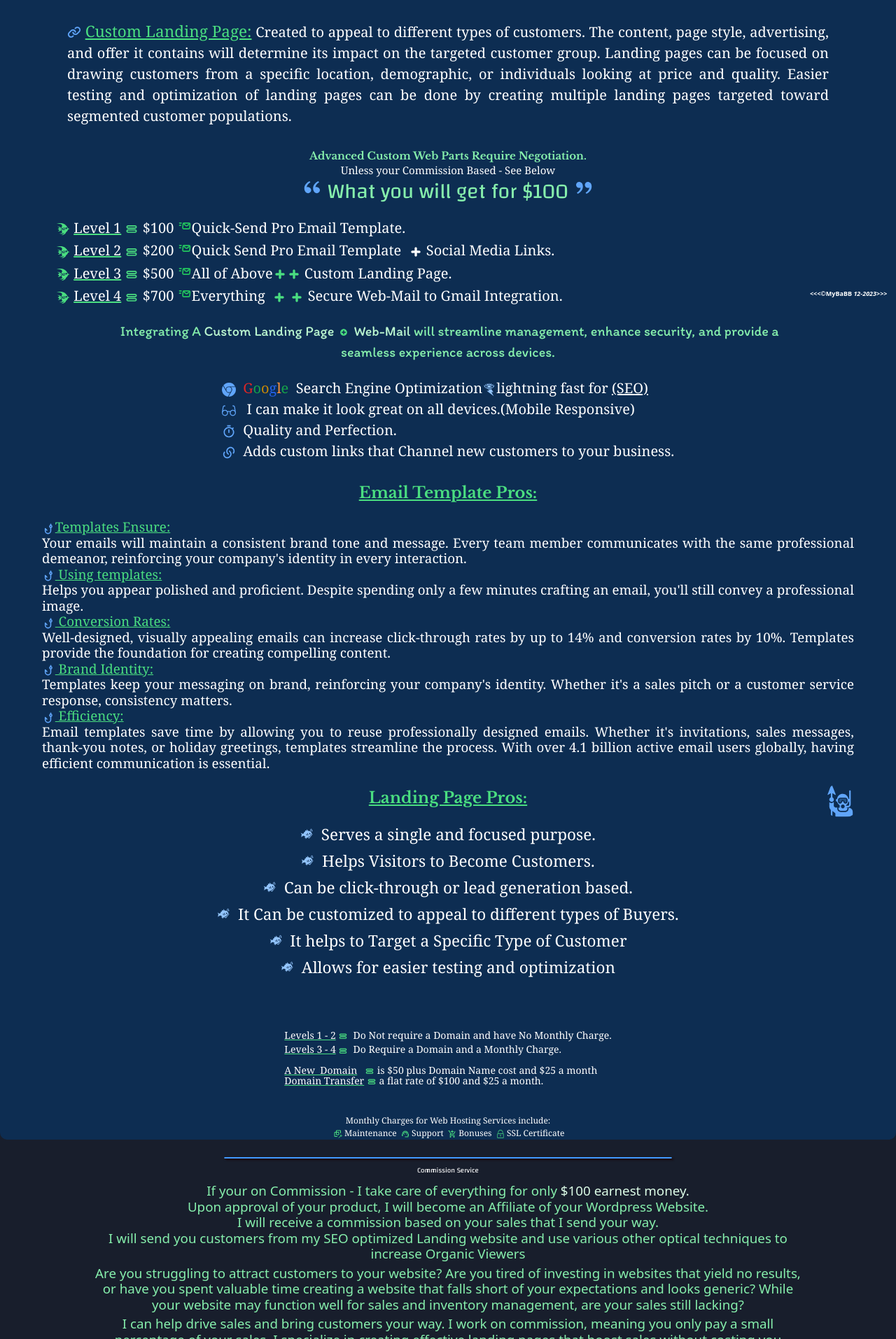
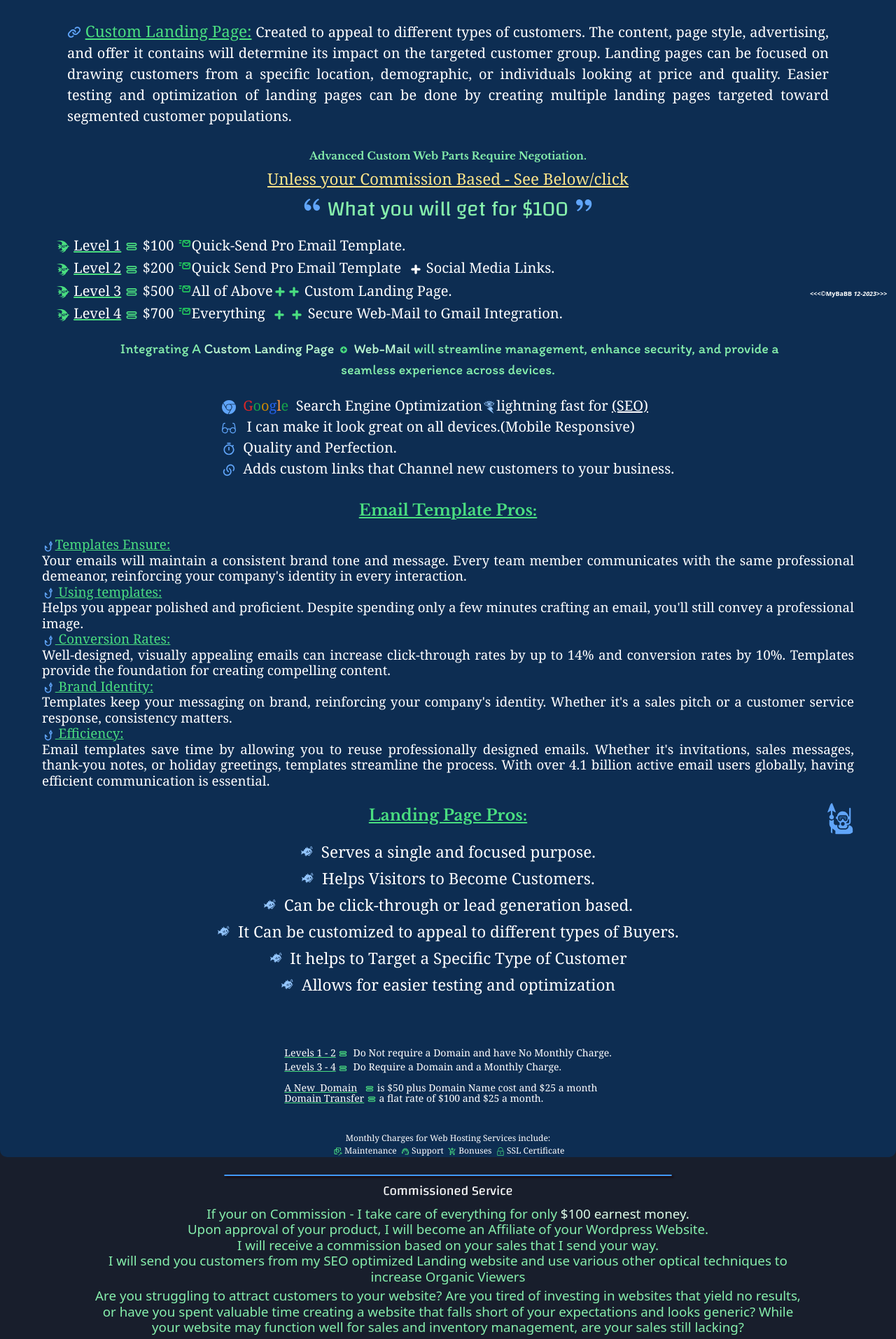
Before and after one commit to MyBaBB/100_Bucks_Intro, a React (Vite) app: page / in a window 1280 px wide. Shown: the part 375-2289 px from the top of the page at 70% size. Built offline with nearby package versions, Linux system fonts and the light colour scheme.

Commit message:
styled up the Commission Based things.

```diff
--- a/src/components/TopSection.jsx
+++ b/src/components/TopSection.jsx
@@ -102,9 +102,11 @@ const TopSection = () => {
               <span className="font-LibreBaskerville-Bold text-2xl text-green-300 ">
                 Advanced Custom Web Parts Require Negotiation.
               </span>
-              <p className="text-2xl">
-                Unless your Commission Based - See Below
+              <a href="#commissionService">
+              <p className="text-4xl my-4 text-amber-200 hover:opacity-70 transition duration-300">
+                 <u>Unless your Commission Based - See Below/click</u>
               </p>
+              </a>
               <p className="relative mb-4 text-center font-Changa-Regular text-3xl text-green-300 sm:text-5xl ">
                 <span className="whitespace-nowrap">
                   <RiDoubleQuotesL
@@ -250,7 +252,7 @@ const TopSection = () => {
             <a href="https://mybabb.github.io/BasicEmail_gh_pages/">
               <div
                 id="emailPros"
-                className="   scroll-mt-[12rem] justify-center pb-2 text-center font-LibreBaskerville-Bold
+                className="scroll-mt-[12rem] justify-center pb-2 text-center font-LibreBaskerville-Bold
            text-4xl text-green-400 underline"
               >
                 <span className="landingPage underline1">
@@ -448,7 +450,7 @@ const TopSection = () => {
 
         <hr className="objectiveDivider" />
         <div className="my-1 m-auto w-[80%]">
-          <div className="text-white mt-4 text-center font-Changa-Regular">Commission Service</div>
+          <div id='commissionService' className="scroll-mt-[15rem] text-white mt-4 text-2xl sm:text-3xl text-center font-Changa-Regular">Commissioned Service</div>
             <span className="mt-4 block text-center  text-2xl text-green-300 md:text-5xl">
               <p className="m-auto mt-2 text-base xs:text-3xl">
                 If your on Commission - I take care of everything for only{" "}
```
